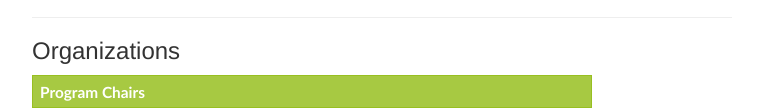
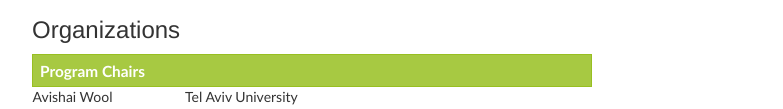
Before and after one commit to UOW-IC2/cans2026, a plain HTML site: page index.html in a window 1280 px wide. Shown: the part 1387-1496 px from the top of the page, without its empty margins (370-1153 px from the left). Drawn offline with Linux system fonts and the light colour scheme.

Commit message:
Add files via upload

```diff
--- a/index.html
+++ b/index.html
@@ -108,8 +108,6 @@
 
           <hr style="color: #33ff33;" />
           <img src="img/cans2026-group-photo-web.png" width="720px" height="480px">
-          <hr style="color: #33ff33;" />
-
 
           <h3>Organizations</h3>
           <table id="colorTable">
```
